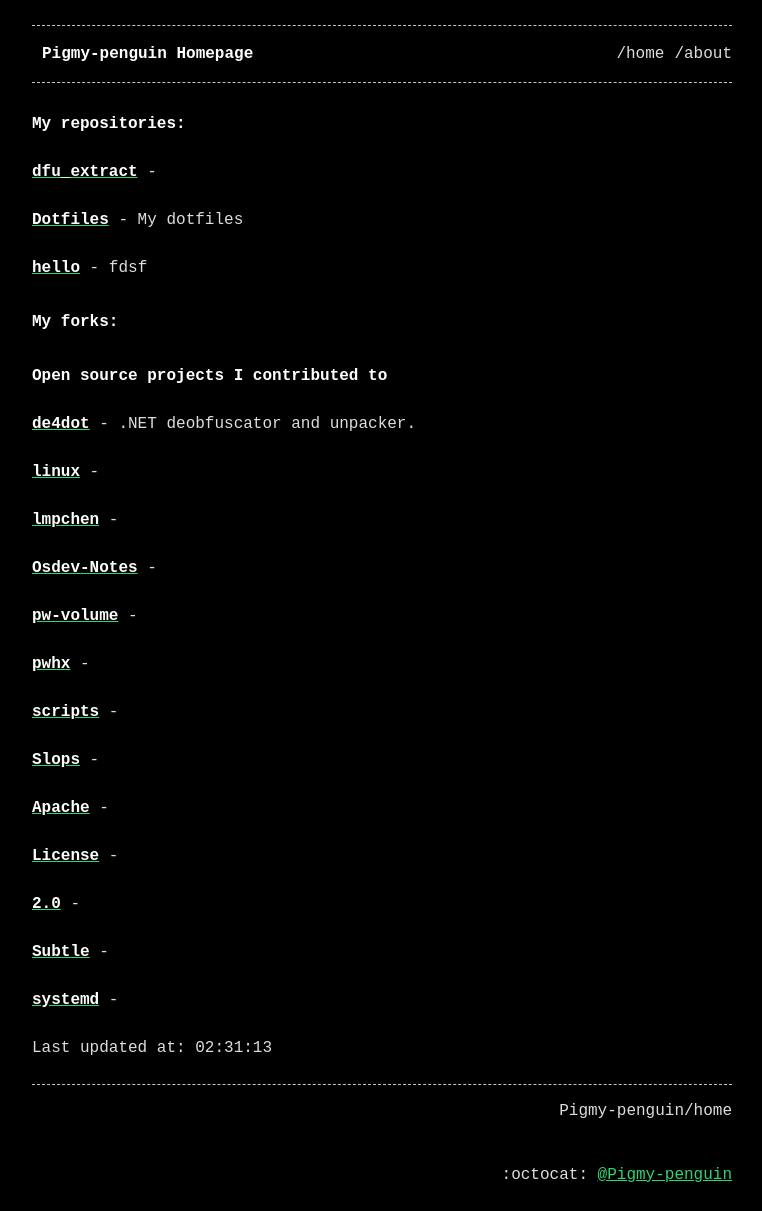
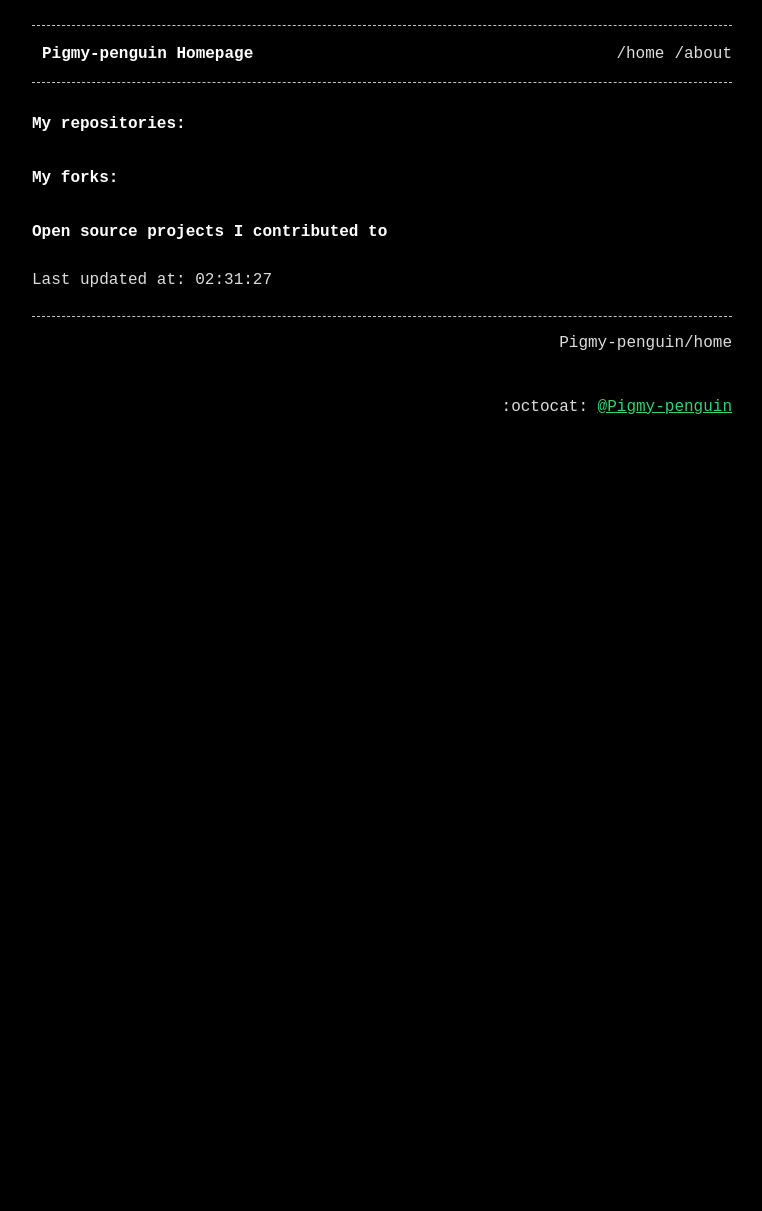
Before and after one commit to Pigmy-penguin/Pigmy-penguin.github.io, a Jekyll site: the page built from index.md, in a window 1280 px wide. Shown: the whole page, without its empty margins (258-1020 px from the left). Built offline with Jekyll 4.4.1, drawn with Linux system fonts in a browser that asks for light colours; after the commit the page ends 900 px from its top, so only the background shows below that.

Commit message:
Auto updating the website

```diff
--- a/index.md
+++ b/index.md
@@ -7,40 +7,8 @@ title: Pigmy-penguin Homepage
 
 ## My repositories:
 
-[**dfu_extract**](https://github.com/Pigmy-penguin/dfu_extract) -
-
-[**Dotfiles**](https://github.com/Pigmy-penguin/Dotfiles) - My dotfiles
-
-[**hello**](https://github.com/Pigmy-penguin/hello) - fdsf
-
 ## My forks:
 ### Open source projects I contributed to
 
-[**de4dot**](https://github.com/Pigmy-penguin/de4dot) - .NET deobfuscator and unpacker.
 
-[**linux**](https://github.com/Pigmy-penguin/linux) -
-
-[**lmpchen**](https://github.com/Pigmy-penguin/lmpchen) -
-
-[**Osdev-Notes**](https://github.com/Pigmy-penguin/Osdev-Notes) -
-
-[**pw-volume**](https://github.com/Pigmy-penguin/pw-volume) -
-
-[**pwhx**](https://github.com/Pigmy-penguin/pwhx) -
-
-[**scripts**](https://github.com/Pigmy-penguin/scripts) -
-
-[**Slops**](https://github.com/Pigmy-penguin/Slops) -
-
-[**Apache**](https://github.com/Pigmy-penguin/Apache) -
-
-[**License**](https://github.com/Pigmy-penguin/License) -
-
-[**2.0**](https://github.com/Pigmy-penguin/2.0) -
-
-[**Subtle**](https://github.com/Pigmy-penguin/Subtle) -
-
-[**systemd**](https://github.com/Pigmy-penguin/systemd) -
-
-
-Last updated at: 02:31:13
+Last updated at: 02:31:27
```
Also changed, not shown: 2 other files.
